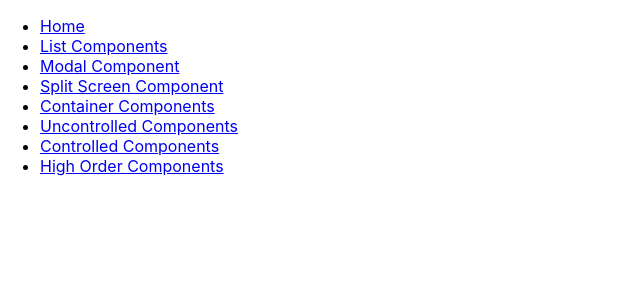
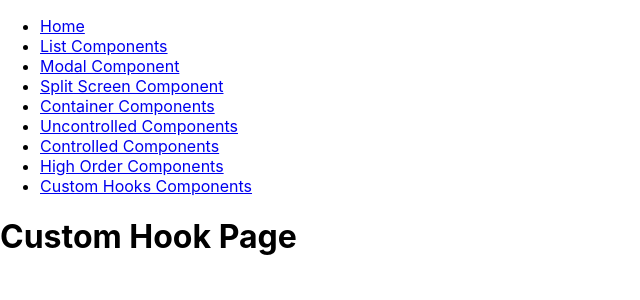
Before and after one commit to lcheunglci/react-design-patterns-practice, a React (Create React App) app: page /custom-hooks in a window 1280 px wide. Shown: the top 300 px of the page, without its empty margins (0-640 px from the left). Built offline with nearby package versions, Linux system fonts and the light colour scheme.

Commit message:
add custom hook to get current user

```diff
--- a/src/App.js
+++ b/src/App.js
@@ -15,6 +15,7 @@ import NavBar from "./NavBar";
 import { UncontrolledPage } from "./pages/UncontrolledPage";
 import { ControlledPage } from "./pages/ControlledPage";
 import HighOrderPage from "./pages/HighOrderPage";
+import CustomHooksPage from './pages/CustomHooksPage'
 
 const App = () => {
   return (
@@ -30,7 +31,8 @@ const App = () => {
             <Route path="/container" element={ <ContainerPage />} />
             <Route path="/uncontrolled" element={ <UncontrolledPage />} />
             <Route path="/controlled" element={ <ControlledPage />} />
-            <Route path="high-order" element={ <HighOrderPage />} />
+            <Route path="/high-order" element={ <HighOrderPage />} />
+			<Route path="/custom-hooks" element={ <CustomHooksPage />} />
             <Route element={NotFoundPage} />
         </Routes>
     </div>
--- a/src/NavBar.js
+++ b/src/NavBar.js
@@ -29,6 +29,9 @@ const NavBar = () => (
             <li>
                 <Link to="/high-order">High Order Components</Link>
             </li>
+            <li>
+                <Link to="/custom-hooks">Custom Hooks Components</Link>
+            </li>
 
         </ul>
 
--- /dev/null
+++ b/src/pages/CustomHooksPage.js
@@ -0,0 +1,10 @@
+import React from "react";
+
+const CustomHooksPage = () => (
+    <>
+    <h1>Custom Hook Page</h1>
+    <p></p>
+    </>
+)
+
+export default CustomHooksPage;
```
Also changed, not shown: src/hooks/useCurrentUser.js (added, +16 -0 lines).
